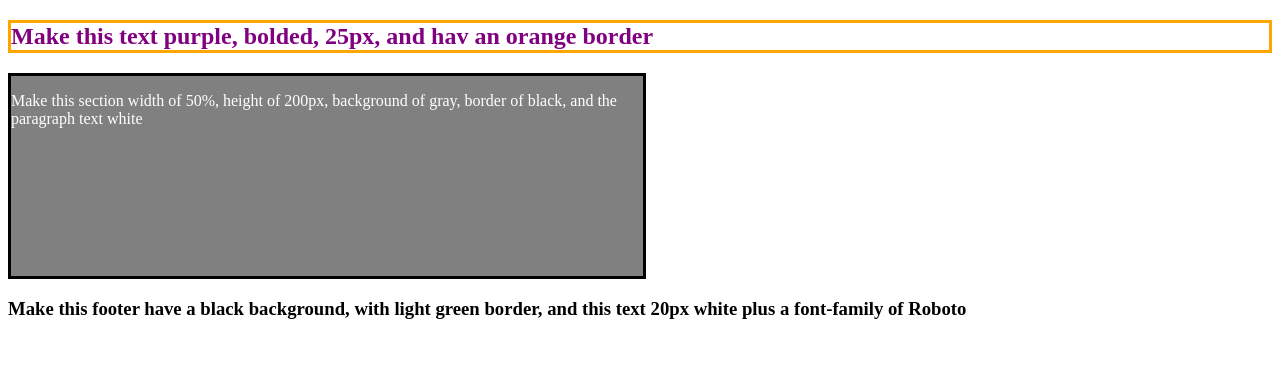
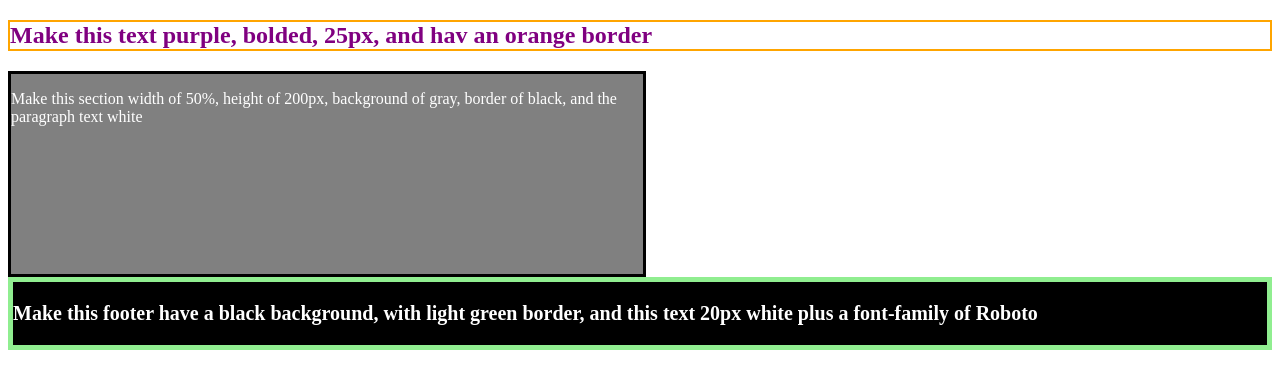
Before and after one commit to leerivera/superreview, a plain HTML site: page super-review/basic-css/index.html in a window 1280 px wide. Drawn offline with Linux system fonts and the light colour scheme.

Commit message:
basic css 1

```diff
--- a/super-review/basic-css/css/style.css
+++ b/super-review/basic-css/css/style.css
@@ -6,16 +6,28 @@ h1{
 
 h2{
     color: purple;
+    font-weight: bold;
     font: 25px;
-    border: solid orange;
+    border: 2px solid orange;
+
 }
 
 section{
     width: 50%;
     height: 200px;
     background: gray;
-    border: solid black;
+    border: 3px solid black;
 }
 p{
     color: white;
 }
+
+footer{
+    background: black;
+    border: 5px solid lightgreen;
+}
+
+footer h3{
+    font-size: 20px;
+    color: white;
+}
```
